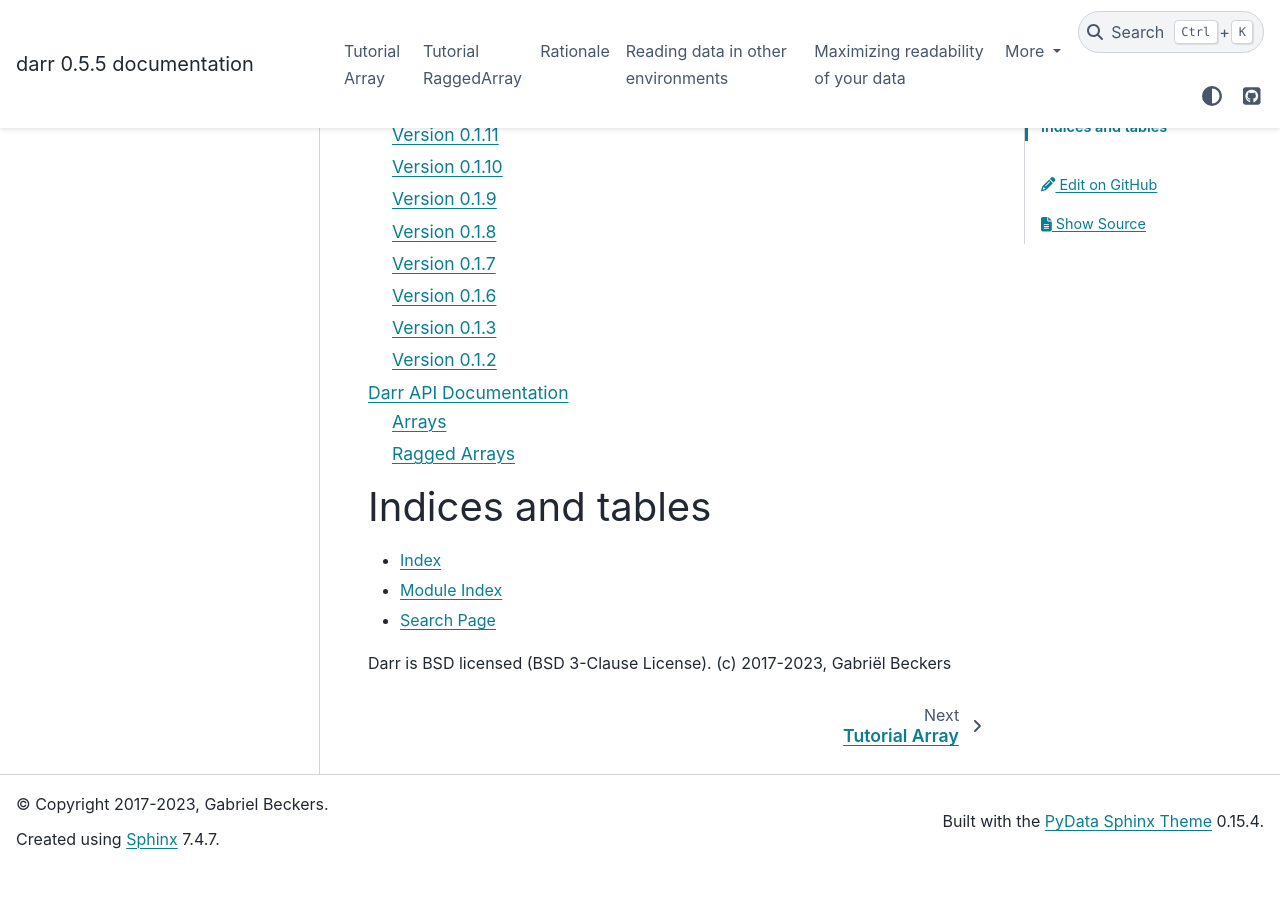
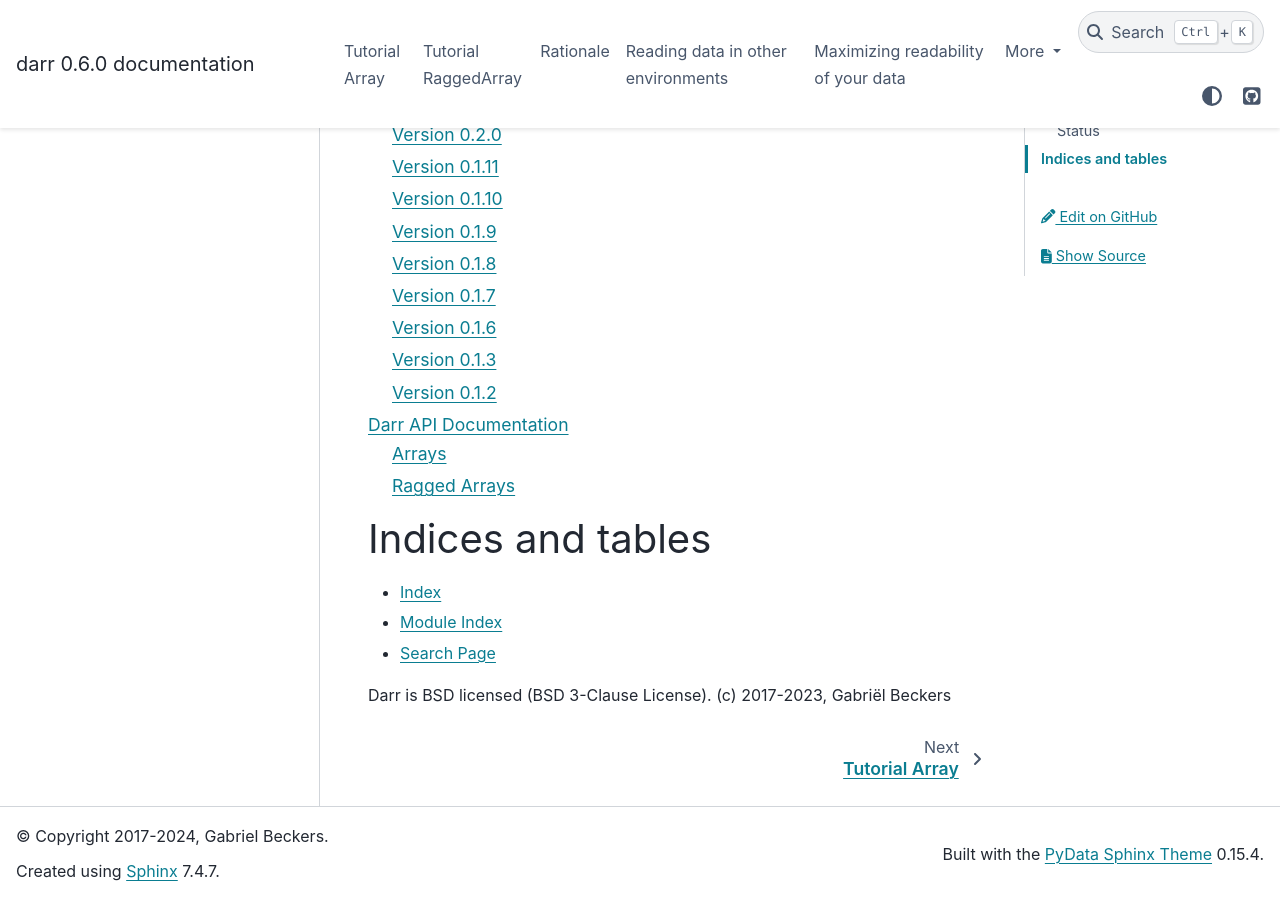
Before and after one commit to gbeckers/Darr, a Sphinx documentation site: the page built from docs/index.rst, in a window 1280 px wide and 900 px high, scrolled down 4287 px. Built offline with Sphinx 7.4.7 and the PyData theme 0.15.4, drawn with Linux system fonts in a browser that asks for light colours; before the commit the page ends 5155 px from its top, so only the background shows below that.

Commit message:
prepare release 0.6.0

```diff
--- a/README.rst
+++ b/README.rst
@@ -131,14 +131,14 @@
 
 
 
-Darr is BSD licensed (BSD 3-Clause License). (c) 2017-2023, Gabriël
+Darr is BSD licensed (BSD 3-Clause License). (c) 2017-2024, Gabriël
 Beckers
 
 .. |Github CI Status| image:: https://github.com/gbeckers/Darr/actions/workflows/python_package.yml/badge.svg
    :target: https://github.com/gbeckers/Darr/actions/workflows/python_package.yml
 .. |Appveyor Status| image:: https://ci.appveyor.com/api/projects/status/github/gbeckers/darr?svg=true
    :target: https://ci.appveyor.com/project/gbeckers/darr
-.. |PyPi version| image:: https://img.shields.io/badge/pypi-0.5.5-orange.svg
+.. |PyPi version| image:: https://img.shields.io/badge/pypi-0.6.0-orange.svg
    :target: https://pypi.org/project/darr/
 .. |Conda Forge| image:: https://anaconda.org/conda-forge/darr/badges/version.svg
    :target: https://anaconda.org/conda-forge/darr
--- a/docs/conf.py
+++ b/docs/conf.py
@@ -51,7 +51,7 @@
 
 # General information about the project.
 project = 'darr'
-copyright = '2017-2023, Gabriel Beckers'
+copyright = '2017-2024, Gabriel Beckers'
 author = 'Gabriel Beckers'
 
 # The version info for the project you're documenting, acts as replacement for
@@ -59,9 +59,9 @@
 # built documents.
 #
 # The short X.Y version.
-version = '0.5'
+version = '0.6'
 # The full version, including alpha/beta/rc tags.
-release = '0.5.5'
+release = '0.6.0'
 
 # The language for content autogenerated by Sphinx. Refer to documentation
 # for a list of supported languages.
--- a/docs/index.rst
+++ b/docs/index.rst
@@ -144,7 +144,7 @@
    :target: https://github.com/gbeckers/Darr/actions/workflows/python_package.yml
 .. |Appveyor Status| image:: https://ci.appveyor.com/api/projects/status/github/gbeckers/darr?svg=true
    :target: https://ci.appveyor.com/project/gbeckers/darr
-.. |PyPi version| image:: https://img.shields.io/badge/pypi-0.5.5-orange.svg
+.. |PyPi version| image:: https://img.shields.io/badge/pypi-0.6.0-orange.svg
    :target: https://pypi.org/project/darr/
 .. |Conda Forge| image:: https://anaconda.org/conda-forge/darr/badges/version.svg
    :target: https://anaconda.org/conda-forge/darr
--- a/docs/releasenotes.rst
+++ b/docs/releasenotes.rst
@@ -1,5 +1,9 @@
 Release notes
 =============
+
+Version 0.6.0
+-------------
+- make compatible with numpy 2
 
 Version 0.5.5
 -------------
--- a/setup.py
+++ b/setup.py
@@ -100,7 +100,7 @@
    :target: https://github.com/gbeckers/Darr/actions/workflows/python_package.yml
 .. |Appveyor Status| image:: https://ci.appveyor.com/api/projects/status/github/gbeckers/darr?svg=true
    :target: https://ci.appveyor.com/project/gbeckers/darr
-.. |PyPi version| image:: https://img.shields.io/badge/pypi-0.5.5-orange.svg
+.. |PyPi version| image:: https://img.shields.io/badge/pypi-0.6.0-orange.svg
    :target: https://pypi.org/project/darr/
 .. |Conda Forge| image:: https://anaconda.org/conda-forge/darr/badges/version.svg
    :target: https://anaconda.org/conda-forge/darr
```
